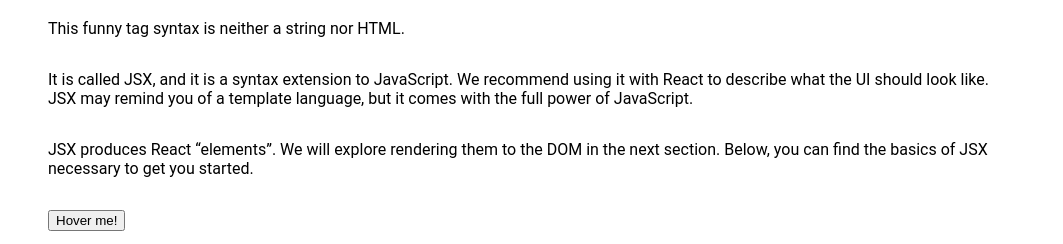
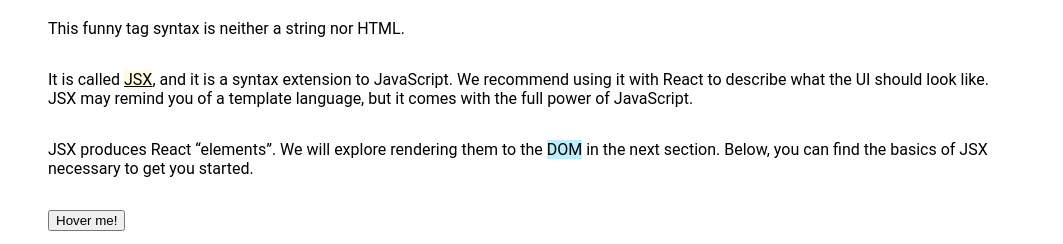
Before and after one commit to djently/tooltip-challenge, a React (Create React App) app: page / in a window 1280 px wide. Shown: the part 215-459 px from the top of the page, without its empty margins (108-1171 px from the left). Built offline with nearby package versions, Linux system fonts and the light colour scheme; the HTML template or start-up script is replaced by a standard one.

Commit message:
underline and text highlight

```diff
--- a/src/App.js
+++ b/src/App.js
@@ -1,16 +1,14 @@
-import React, { Component } from 'react';
+import React, { Component } from 'react'
 
-import articleStyles from './article.module.css';
-import codeSnippetImage from "./code_snippet.png";
-import Tooltip from './components/Tooltip/Tooltip';
+import articleStyles from './article.module.css'
+import codeSnippetImage from './code_snippet.png'
+import Tooltip from './components/Tooltip/Tooltip'
 
 class App extends Component {
   render() {
     return (
       <article className={articleStyles.article}>
-        <header>
-          Introducing JSX
-        </header>
+        <header>Introducing JSX</header>
 
         <header className={articleStyles.subheader}>
           Consider this variable declaration:
@@ -25,28 +23,36 @@
         <p>This funny tag syntax is neither a string nor HTML.</p>
 
         <p>
-          It is called {' '}
+          It is called{' '}
           <Tooltip
             position="bottom"
-            content={(
+            content={
               <React.Fragment>
                 <b>J</b>ava<b>S</b>cript <b>X</b>ML
               </React.Fragment>
-            )}
+            }
+            textHighlight
+            textUnderline
           >
             JSX
-          </Tooltip>,
-          and it is a syntax extension to JavaScript.
-          We recommend using it with React to describe what the UI should look like.
-          JSX may remind you of a template language, but it comes with the full power of JavaScript.
+          </Tooltip>
+          , and it is a syntax extension to JavaScript. We recommend using it
+          with React to describe what the UI should look like. JSX may remind
+          you of a template language, but it comes with the full power of
+          JavaScript.
         </p>
 
         <p>
-          JSX produces React “elements”. We will explore rendering them to the
-          {' '}
-          <Tooltip content="Document Object Model" position="left">DOM</Tooltip>
-          {' '}
-          in the next section. Below, you can find the basics of JSX necessary to get you started.
+          JSX produces React “elements”. We will explore rendering them to the{' '}
+          <Tooltip
+            content="Document Object Model"
+            position="left"
+            textHighlight="#bbeffd"
+          >
+            DOM
+          </Tooltip>{' '}
+          in the next section. Below, you can find the basics of JSX necessary
+          to get you started.
         </p>
 
         <p className={articleStyles.buttonContainer}>
@@ -56,11 +62,16 @@
         </p>
 
         <p>
-          <i>The text is taken from <a href="https://reactjs.org/docs/introducing-jsx.html">React Docs</a></i>
+          <i>
+            The text is taken from{' '}
+            <a href="https://reactjs.org/docs/introducing-jsx.html">
+              React Docs
+            </a>
+          </i>
         </p>
       </article>
-    );
+    )
   }
 }
 
-export default App;
+export default App
--- a/src/components/Tooltip/Tooltip.js
+++ b/src/components/Tooltip/Tooltip.js
@@ -1,9 +1,9 @@
 import React, { cloneElement, Component } from 'react'
 import PropTypes from 'prop-types'
 import { createPortal, findDOMNode } from 'react-dom'
-import classNames from "classnames";
+import classNames from 'classnames'
 
-import { TOOLTIP_TESTID } from "./constants";
+import { TOOLTIP_TESTID, HIGHLIGHT_DEFAULT } from './constants'
 import styles from './Tooltip.module.css'
 import makeTooltipStyles from './utils/makeTooltipStyles'
 
@@ -16,6 +16,8 @@
       PropTypes.element,
     ]),
     position: PropTypes.oneOf(['top', 'right', 'bottom', 'left']),
+    textHighlight: PropTypes.oneOfType([PropTypes.bool, PropTypes.string]),
+    textUnderline: PropTypes.bool,
   }
 
   static defaultProps = {
@@ -32,11 +34,9 @@
     const { children } = this.props
 
     let child =
-      typeof children === 'string' ? (
-        <span>{children}</span>
-      ) : (
-        React.Children.only(children)
-      )
+      typeof children === 'string'
+        ? this.renderTextChild()
+        : React.Children.only(children)
 
     const eventHandlersProps = {
       onMouseOver: this.makeHandleMouseOver(child.props),
@@ -46,6 +46,17 @@
 
     const childClone = cloneElement(child, eventHandlersProps)
     return [childClone, this.renderTooltip(childClone)]
+  }
+
+  renderTextChild() {
+    const { children, textHighlight, textUnderline } = this.props
+    let textChildStyles = {}
+    if (textHighlight) {
+      textChildStyles.backgroundColor =
+        typeof textHighlight === 'string' ? textHighlight : HIGHLIGHT_DEFAULT
+    }
+    textChildStyles.textDecoration = textUnderline && 'underline'
+    return <span style={textChildStyles}>{children}</span>
   }
 
   makeHandleMouseOver = ({ onMouseOver }) => event => {
@@ -73,7 +84,9 @@
     const { content, position } = this.props
     const { node } = this.state
 
-    if (!node) { return null };
+    if (!node) {
+      return null
+    }
 
     const boundingRect = node.getBoundingClientRect()
     const tooltipStyles = makeTooltipStyles(position, boundingRect)
--- a/src/components/Tooltip/constants.js
+++ b/src/components/Tooltip/constants.js
@@ -1 +1,2 @@
 export const TOOLTIP_TESTID = 'TOOLTIP_TESTID'
+export const HIGHLIGHT_DEFAULT = 'rgba(255, 229, 100, 0.2)'
```
Also changed, not shown: 1 other file (tests, documents, lock files or other folders).
